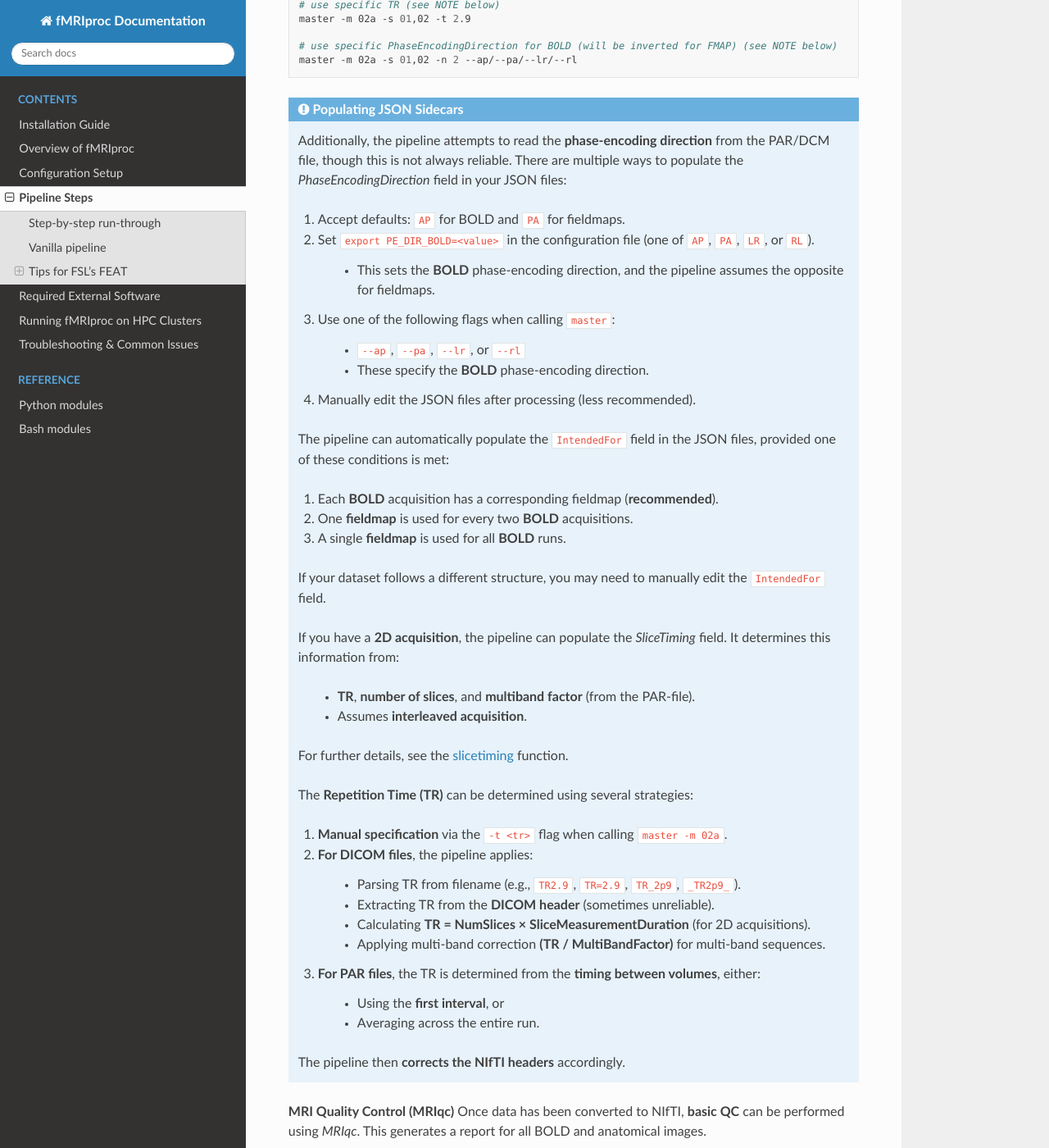
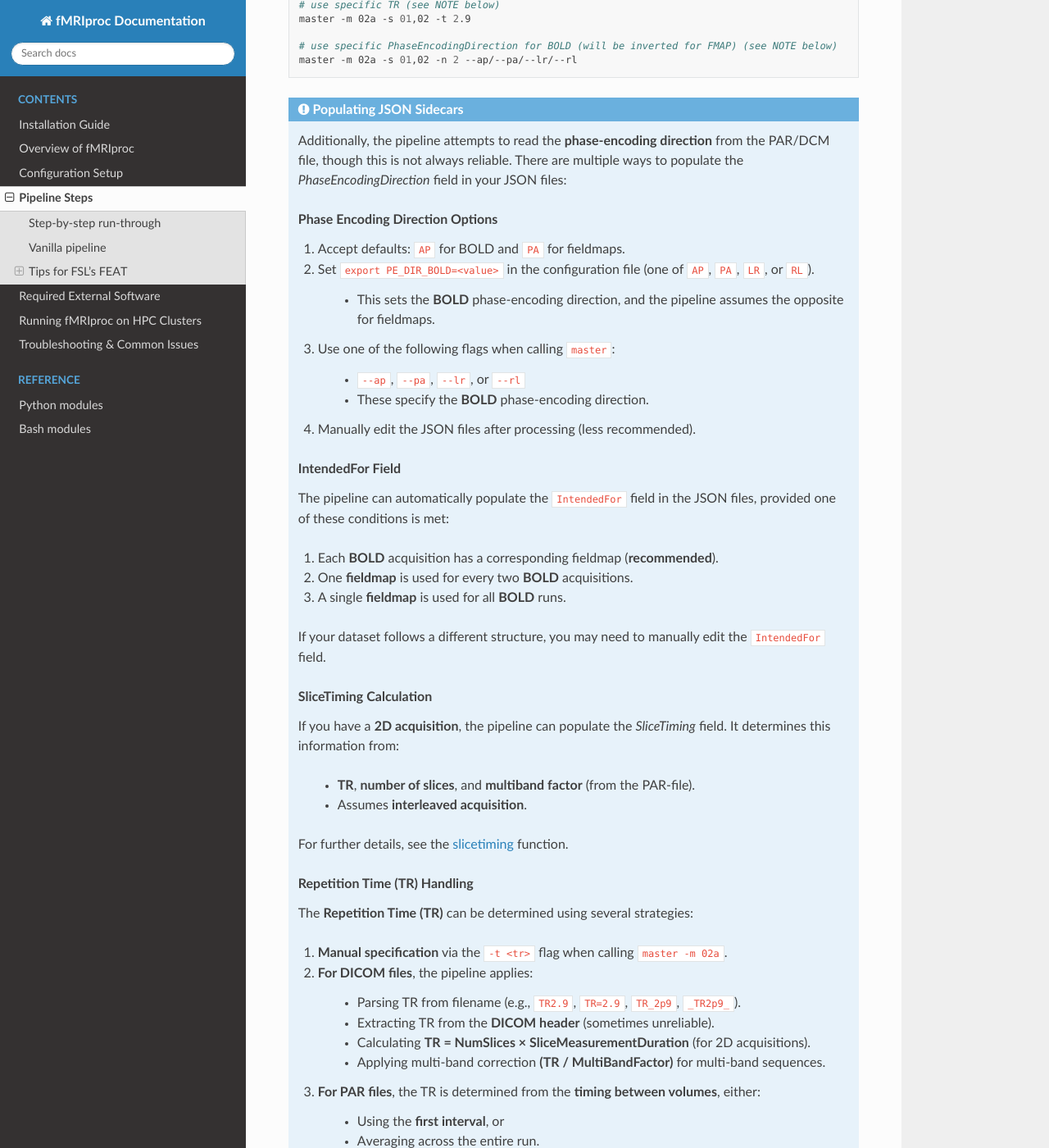
Before and after one commit to gjheij/fmriproc, a Sphinx documentation site: the page built from doc/source/pipeline_steps.rst, in a window 1280 px wide and 1400 px high, scrolled down 2534 px. Shown: the whole window at 82% size. Built offline with Sphinx 7.4.7 and the Read the Docs theme 3.1.0, drawn with Linux system fonts in a browser that asks for light colours; pages that are not in the unit, such as notebooks, are missing from menus; the version number could not be read and is left out; some of the changed lines change nothing that is shown.

Commit message:
fix titles

```diff
--- a/doc/source/pipeline_steps.rst
+++ b/doc/source/pipeline_steps.rst
@@ -140,8 +140,7 @@ PAR/REC files should be placed directly in the ``sub-<subID>/<ses-sesID>/*`` fol
     Additionally, the pipeline attempts to read the **phase-encoding direction** from the PAR/DCM file, though this is not always reliable.
     There are multiple ways to populate the `PhaseEncodingDirection` field in your JSON files:
 
-    **Phase Encoding Direction Options**
-    ------------------------------------
+    .. rubric:: **Phase Encoding Direction Options**
 
     1. Accept defaults: ``AP`` for BOLD and ``PA`` for fieldmaps.
     2. Set ``export PE_DIR_BOLD=<value>`` in the configuration file (one of ``AP``, ``PA``, ``LR``, or ``RL``).
@@ -155,7 +154,7 @@ PAR/REC files should be placed directly in the ``sub-<subID>/<ses-sesID>/*`` fol
 
     4. Manually edit the JSON files after processing (less recommended).
 
-    **IntendedFor Field**
+    .. rubric:: **IntendedFor Field**
     ---------------------
 
     The pipeline can automatically populate the ``IntendedFor`` field in the JSON files, provided one of these conditions is met:
@@ -166,8 +165,7 @@ PAR/REC files should be placed directly in the ``sub-<subID>/<ses-sesID>/*`` fol
 
     If your dataset follows a different structure, you may need to manually edit the ``IntendedFor`` field.
 
-    **SliceTiming Calculation**
-    ---------------------------
+    .. rubric:: **SliceTiming Calculation**
 
     If you have a **2D acquisition**, the pipeline can populate the `SliceTiming` field.
     It determines this information from:
@@ -177,8 +175,7 @@ PAR/REC files should be placed directly in the ``sub-<subID>/<ses-sesID>/*`` fol
 
     For further details, see the `slicetiming <https://github.com/gjheij/fmriproc/blob/main/fmriproc/image.py#L14>`_ function.
 
-    **Repetition Time (TR) Handling**
-    ---------------------------------
+    .. rubric:: **Repetition Time (TR) Handling**
 
     The **Repetition Time (TR)** can be determined using several strategies:
 
```
